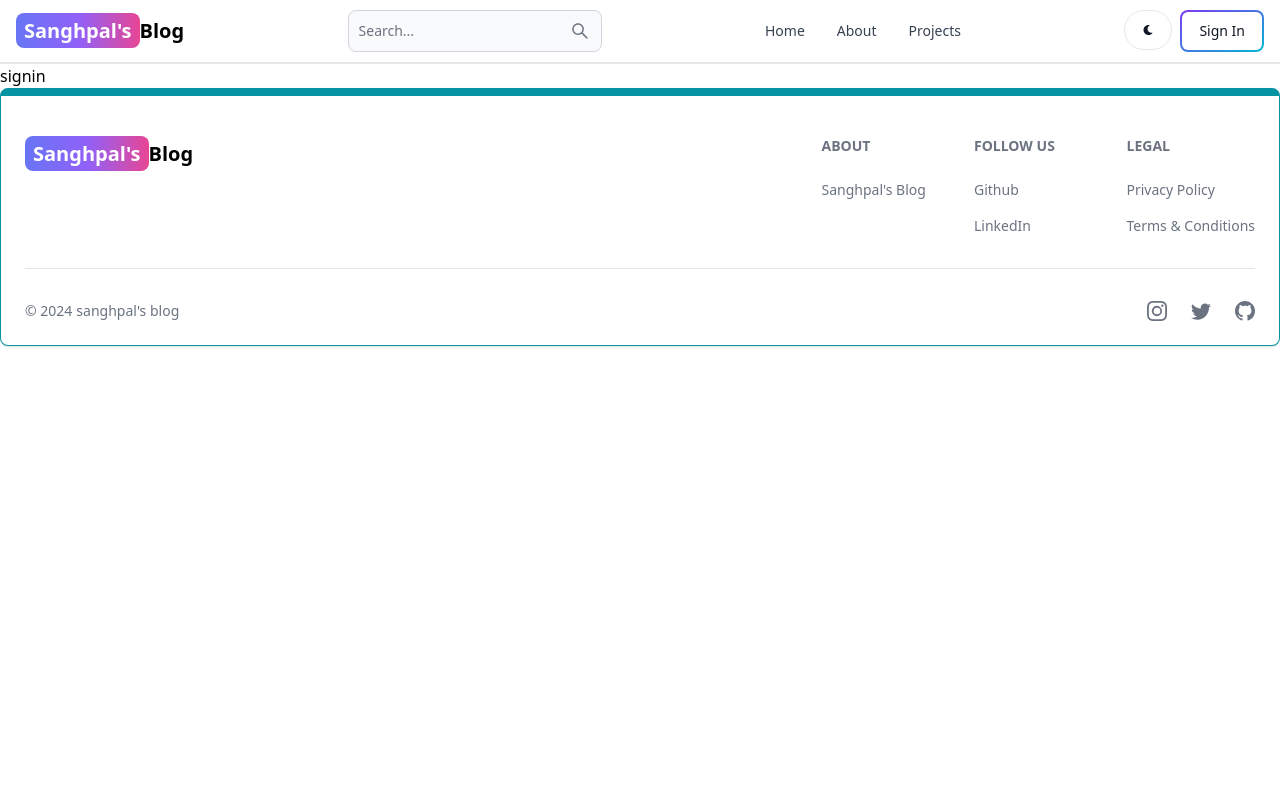
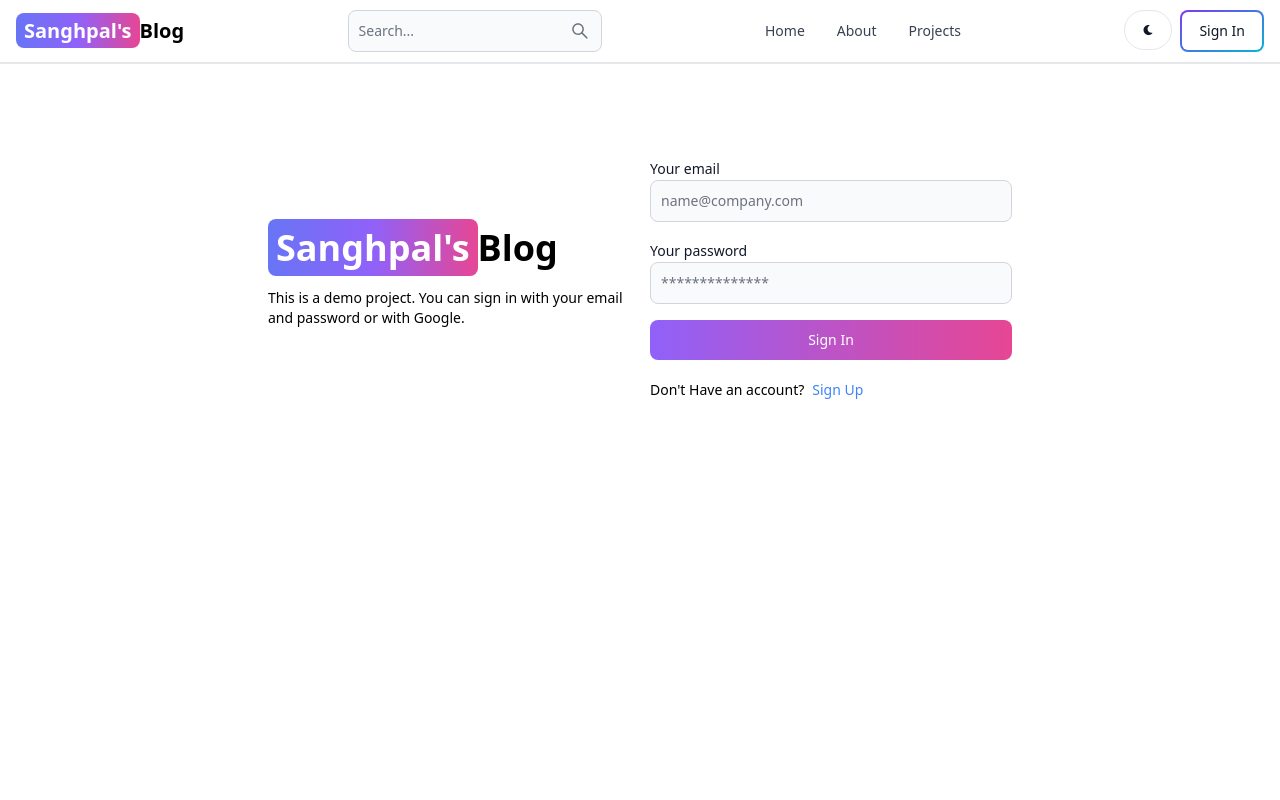
Before and after one commit to 75tyle/mern-blog, a React (Vite) app in the folder Client/: page /sign-in in a window 1280 px wide. Shown: the top 800 px of the page. Built offline with nearby package versions, Linux system fonts and the light colour scheme.

Commit message:
add redux toolkit

```diff
--- a/Client/package.json
+++ b/Client/package.json
@@ -10,10 +10,12 @@
     "preview": "vite preview"
   },
   "dependencies": {
+    "@reduxjs/toolkit": "^2.2.7",
     "flowbite-react": "^0.10.1",
     "react": "^18.3.1",
     "react-dom": "^18.3.1",
     "react-icons": "^5.3.0",
+    "react-redux": "^9.1.2",
     "react-router-dom": "^6.26.2"
   },
   "devDependencies": {
--- a/Client/src/main.jsx
+++ b/Client/src/main.jsx
@@ -2,9 +2,13 @@ import { StrictMode } from 'react'
 import { createRoot } from 'react-dom/client'
 import App from './App.jsx'
 import './index.css'
+import {store} from './redux/store.js'
+import {Provider} from 'react-redux'
+
 
 createRoot(document.getElementById('root')).render(
-  <StrictMode>
-    <App />
-  </StrictMode>,
+    <Provider store={store}>
+          <App />
+    </Provider>
+
 )
--- a/Client/src/pages/SignIn.jsx
+++ b/Client/src/pages/SignIn.jsx
@@ -1,9 +1,104 @@
-import React from 'react'
+import { Alert, Button, Label, Spinner, TextInput } from "flowbite-react";
+import React, { useState } from "react";
+import { Link, useNavigate } from "react-router-dom";
+import { useDispatch, useSelector } from "react-redux";
+import { signInStart, signInSuccess, signInFailure } from "../redux/user/userslice";
 
 export default function SignIn() {
+  const [formData, setFormData] = useState({})
+  const {loading, error: errorMessage} = useSelector(state => state.user);
+  const navigate = useNavigate();
+  const dispatch = useDispatch();
+  const handleChange = (e) => {
+    setFormData({...formData, [e.target.id]: e.target.value.trim()})
+  };
+  const handleSubmit = async (e) => {
+    e.preventDefault();
+    if(!formData.email || !formData.password){
+      return dispatch(signInFailure('Please fill all the fields'))
+    }
+    try {
+      dispatch(signInStart());
+      const res = await fetch('/api/auth/signin', {
+        method: 'POST',
+        headers: {'Content-Type':'application/json'},
+        body: JSON.stringify(formData),
+      });
+      const data = await res.json();
+      if (data.success === false){
+        dispatch(signInFailure(data.message));
+      }
+      if(res.ok){
+        dispatch(signInSuccess(data))
+        navigate('/')
+      }
+    } catch (error) {
+        dispatch(signInFailure(error))
+    }
+  }
+
+
   return (
-    <div>
-      signin
+    <div className="min-h-screen mt-20">
+      <div className="flex p-3 max-w-3xl mx-auto flex-col md:flex-row md:items-center gap-5">
+        {/* left */}
+        <div className="flex-1">
+          <Link to="/" className="font-bold dark:text-white text-4xl">
+            <span
+              className="px-2 py-1 bg-gradient-to-r from-indigo-500 via-purple-500
+            to-pink-500 rounded-lg text-white"
+            >
+              Sanghpal's
+            </span>
+            Blog
+          </Link>
+          <p className="text-sm mt-5">
+            This is a demo project. You can sign in with your email and password
+            or with Google.
+          </p>
+        </div>
+        {/* right */}
+        <div className="flex-1">
+          <form className="flex flex-col gap-4" onSubmit={handleSubmit}>
+            <div>
+              <Label value="Your email" />
+              <TextInput
+                type="email"
+                placeholder="name@company.com"
+                id="email"
+                onChange={handleChange}
+              />
+            </div>
+            <div>
+              <Label value="Your password" />
+              <TextInput type="password" placeholder="**************" id="password" onChange={handleChange}/>
+            </div>
+            <Button gradientDuoTone="purpleToPink" type="submit" disabled={loading}>
+              {
+                loading ? (
+                  <>
+                    <Spinner size='sm' />
+                    <span className="pl-3">Loading...</span>
+                  </>
+                ) : 'Sign In'
+              }
+            </Button>
+          </form>
+          <div className="flex gap-2 text-sm mt-5">
+            <span>Don't Have an account?</span>
+            <Link to="/sign-Up" className="text-blue-500">
+              Sign Up
+            </Link>
+          </div>
+          {
+            errorMessage && (
+              <Alert className="mt-5" color='failure'>
+                {errorMessage}
+              </Alert>
+            )
+          }
+        </div>
+      </div>
     </div>
-  )
+  );
 }
--- /dev/null
+++ b/Client/src/redux/store.js
@@ -0,0 +1,8 @@
+import { configureStore } from '@reduxjs/toolkit'
+import userReducer from './user/userslice'
+
+export const store = configureStore({
+  reducer: {
+    user: userReducer,
+  },
+})
--- /dev/null
+++ b/Client/src/redux/user/userslice.js
@@ -0,0 +1,31 @@
+import { createSlice, current } from "@reduxjs/toolkit";
+
+const initialState = {
+    currentUser: null,
+    error: null,
+    loading: false
+}
+
+const userSlice = createSlice({
+    name: 'user',
+    initialState,
+    reducers: {
+        signInStart: (state) => {
+            state.loading = true;
+            state.error = null;
+        },
+        signInSuccess: (state, action) => {
+            state.currentUser = action.payload;
+            state.loading = false;
+            state.error = null;
+        },
+        signInFailure: (state, action) => {
+            state.loading = false;
+            state.error = action.payload
+        },
+    }
+})
+
+export const {signInStart, signInSuccess, signInFailure} = userSlice.actions;
+
+export default userSlice.reducer;
```
Also changed, not shown: 1 other file (tests, documents, lock files or other folders).
